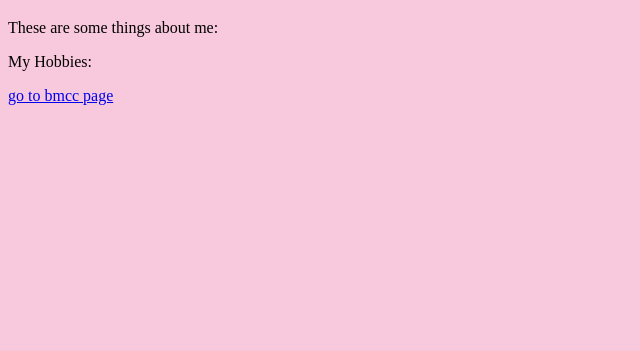
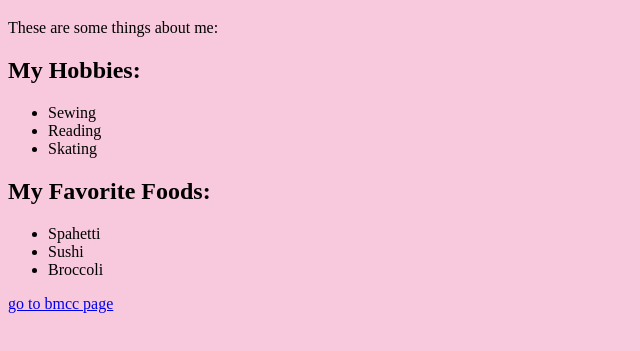
Before and after one commit to CassieD-13/CSC-350-Project-1, a plain HTML site: page index.html in a window 1280 px wide. Shown: the part 61-412 px from the top of the page, without its empty margins (0-640 px from the left). Drawn offline with Linux system fonts and the light colour scheme.

Commit message:
Update index.html

```diff
--- a/index.html
+++ b/index.html
@@ -7,7 +7,18 @@
  <BODY>
 <h1> Hello and Welcome to My Homepage </h1>
  <p>These are some things about me: </p>
-  <p>My Hobbies: </p>
+  <h2>My Hobbies: </h2>
+  <ul>
+<li> Sewing </li>
+<li> Reading </li>
+<li> Skating </li>
+  </ul>
+   <h2>My Favorite Foods: </h2>
+  <ul>
+<li> Spahetti </li>
+<li> Sushi </li>
+<li> Broccoli  </li>
+  </ul>
 <a href="BMCC.html">go to bmcc page</a>
 
 
```
